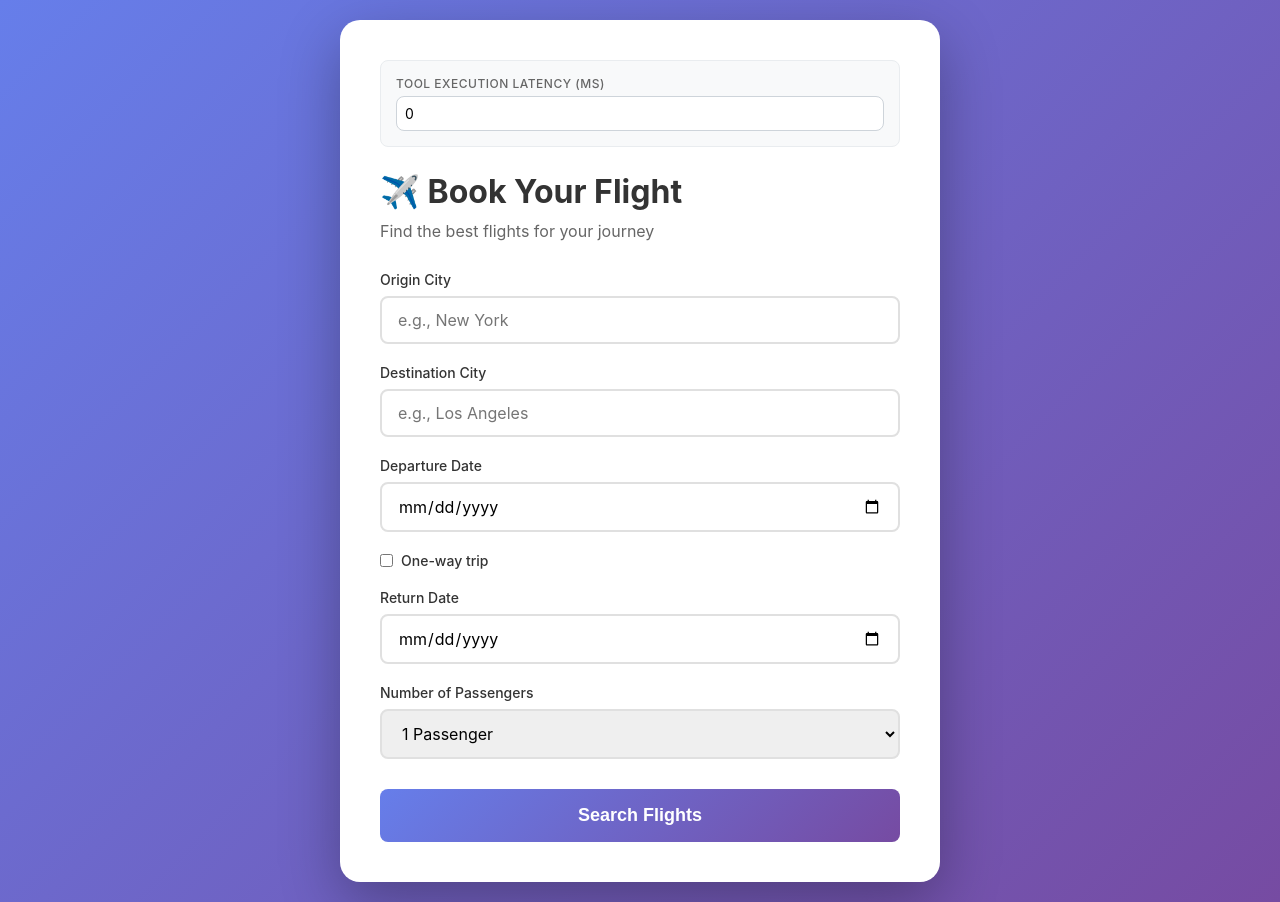
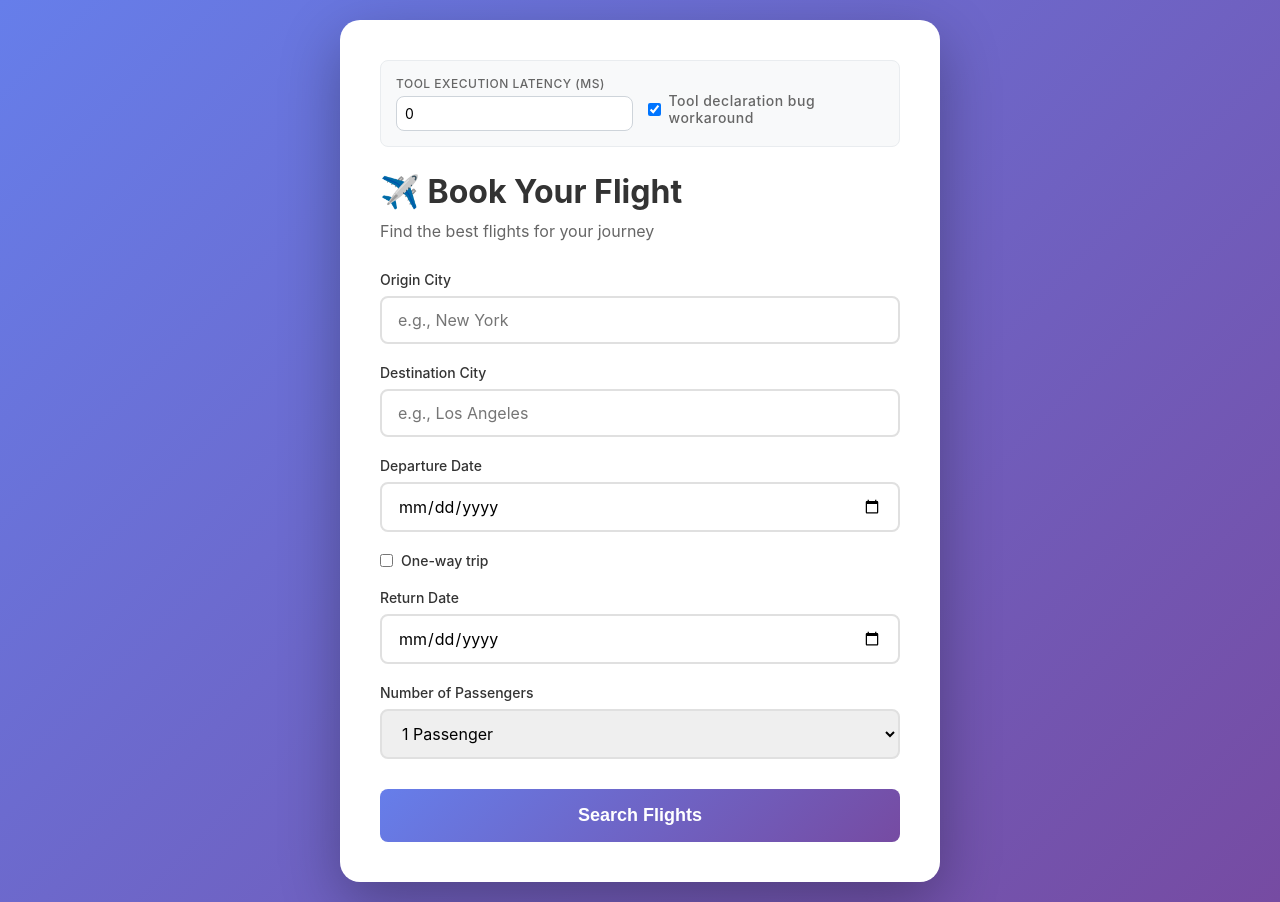
Before and after one commit to khushalsagar/webmcp-demo, a plain HTML site: page index.html in a window 1280 px wide. Drawn offline with Linux system fonts and the light colour scheme.

Commit message:
Make tool workaround conditional

```diff
--- a/index.html
+++ b/index.html
@@ -50,13 +50,42 @@
             letter-spacing: 0.5px;
             color: #666;
             margin-bottom: 5px;
+            display: block; /* Ensure label is block for inputs */
         }
 
-        .simulation-settings input {
+        .simulation-settings input[type="number"] {
             padding: 8px;
             font-size: 14px;
             border: 1px solid #ced4da;
             margin-bottom: 0;
+        }
+
+        /* Specific aligner for the settings grid */
+        .settings-grid {
+            display: grid;
+            grid-template-columns: 1fr 1fr;
+            gap: 15px;
+            align-items: end; /* Align input and checkbox vertically */
+        }
+
+        .settings-checkbox {
+            display: flex;
+            align-items: center;
+            height: 42px; /* Match height of input field roughly */
+            padding-bottom: 2px;
+        }
+
+        .settings-checkbox input {
+            margin-right: 8px;
+            width: auto;
+        }
+
+        .settings-checkbox label {
+            margin-bottom: 0;
+            text-transform: none; /* Keep normal case for the workaround label */
+            font-weight: 500;
+            cursor: pointer;
+            font-size: 14px;
         }
 
         h1 {
@@ -353,7 +382,7 @@
         }
 
         @media (max-width: 600px) {
-            .row {
+            .row, .settings-grid {
                 grid-template-columns: 1fr;
             }
 
@@ -384,9 +413,15 @@
     <div class="container" id="searchPage">
 
         <div class="simulation-settings">
-            <div class="form-group" style="margin-bottom: 0;">
+            <div class="settings-grid">
+                <div style="margin-bottom: 0;">
                     <label for="latencyInput">Tool Execution Latency (ms)</label>
                     <input type="number" id="latencyInput" placeholder="0" min="0" step="100" value="0">
+                </div>
+                <div class="settings-checkbox">
+                    <input type="checkbox" id="toolBugWorkaround" checked>
+                    <label for="toolBugWorkaround">Tool declaration bug workaround</label>
+                </div>
             </div>
         </div>
 
@@ -472,13 +507,20 @@
         let searchData = {};
         let filteredFlights = []; // Tracks currently filtered flights
 
-        // --- LATENCY SIMULATION LOGIC ---
+        // --- LATENCY SIMULATION & WORKAROUND LOGIC ---
         let toolExecutionLatency = 0;
+        let enableToolBugWorkaround = true; // Default checked
 
         document.getElementById('latencyInput').addEventListener('input', (e) => {
             const val = parseInt(e.target.value);
             toolExecutionLatency = isNaN(val) ? 0 : val;
             console.log(`Tool latency set to ${toolExecutionLatency}ms`);
+        });
+
+        document.getElementById('toolBugWorkaround').addEventListener('change', (e) => {
+            enableToolBugWorkaround = e.target.checked;
+            console.log(`Tool bug workaround active: ${enableToolBugWorkaround}`);
+            updateModelContext(); // Immediate update when toggled
         });
 
         // Wrapper function to add delay
@@ -712,8 +754,8 @@
             if (isResultsPage) {
                 // Results page tools
                 // NOTE: Wrapped all execute functions withLatency() here
-                window.navigator.modelContext.provideContext({
-                    tools: [
+
+                const toolsList = [
                     {
                         execute: withLatency(getFlights),
                         name: "get_flights",
@@ -754,10 +796,17 @@
                             type: "object",
                             properties: {}
                         }
-                        },
-                        // search_flights tool added to results page context
-                        searchTool
-                    ]
+                    }
+                ];
+
+                // CONDITIONAL WORKAROUND:
+                // Only add search_flights to the results page if the checkbox is checked
+                if (enableToolBugWorkaround) {
+                    toolsList.push(searchTool);
+                }
+
+                window.navigator.modelContext.provideContext({
+                    tools: toolsList
                 });
             } else {
                 // Search page tool
```
Lines whose indentation alone changed are shown as unchanged.
